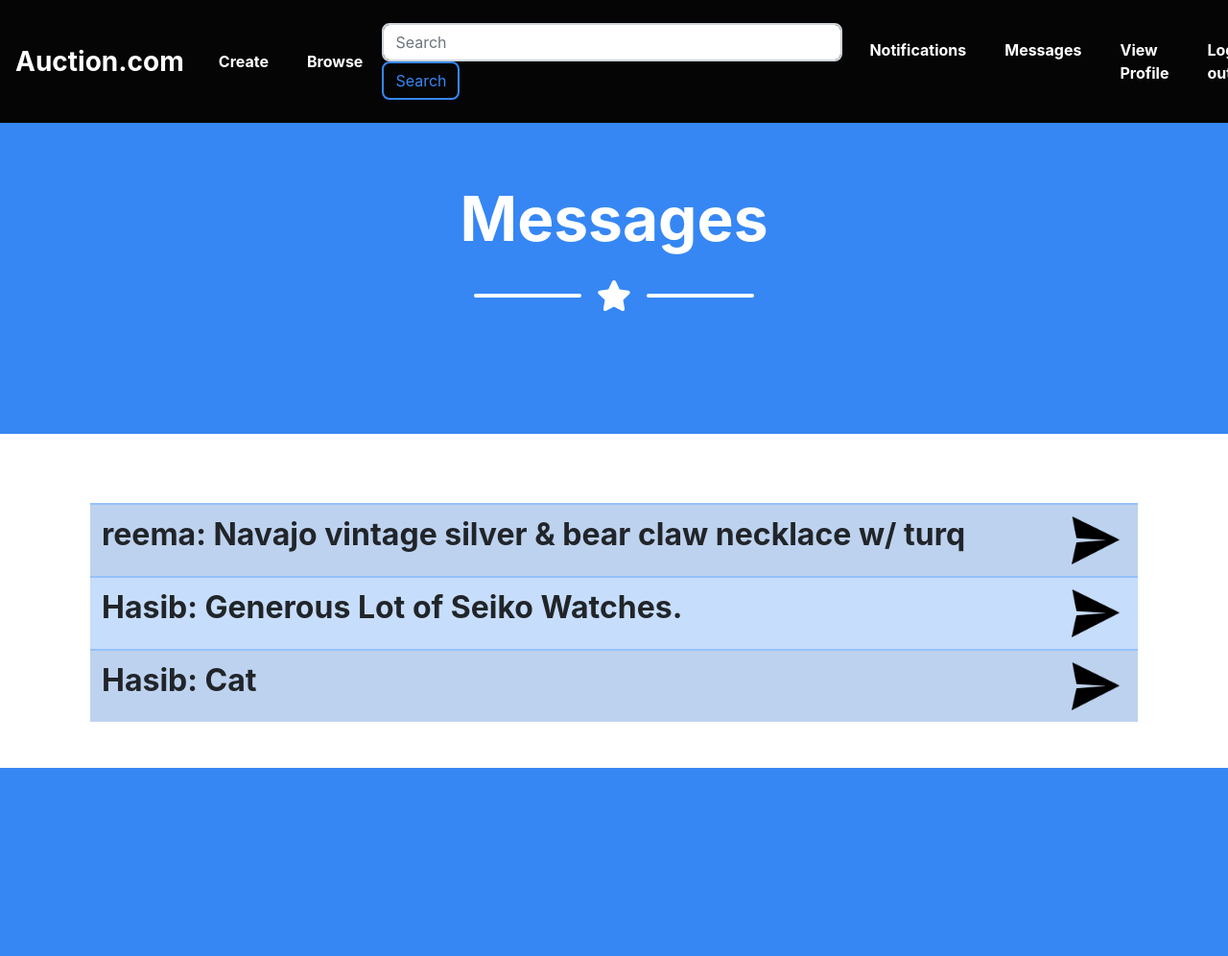
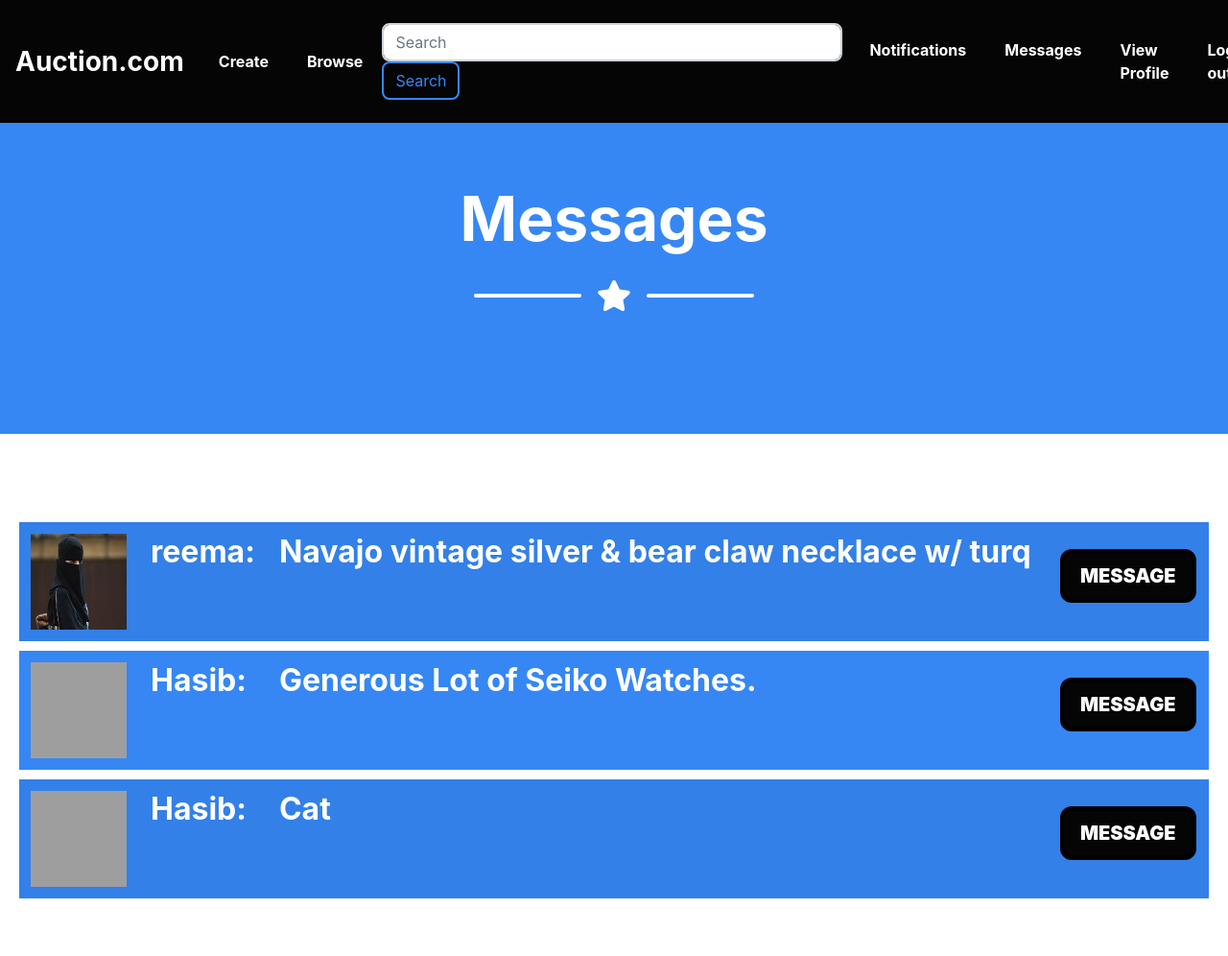
Before and after one commit to adarshsc2000/AuctionWebsite, a PHP site: page /messages.php in a window 1280 px wide. Shown: the whole page at 96% size. Before the commit the page ends 800 px from the top, so only its background shows below. Run offline with PHP 8.4, Linux system fonts and the light colour scheme; the visitor is signed in with stand-in values (Sample User, id 1); data comes from the database, SQL or seed files in the repository; some libraries are stand-ins or nearby versions; some web fonts are replaced; grey boxes are pictures that could not be loaded.

Commit message:
messages.php UPDATED Changes in design. Added dp. Added send button.

```diff
--- a/messages.php
+++ b/messages.php
@@ -5,12 +5,35 @@
 try {
         require('project_connection.php');
         $sql="SELECT * FROM auctions WHERE (OWNER_ID = $sid OR WINNER_ID = $sid) AND STATUS is not null";
-        $sql1="SELECT USERNAME FROM users WHERE USER_ID =?";
+        $sql1="SELECT USERNAME, PROFILE_PIC FROM users WHERE USER_ID =?";
         $msg1 = $db->prepare($sql1);
         $rs=$db->query($sql);
         ?>
         <html>
         <head>
+          <style>
+            .table
+            {
+              border: 20px solid white;
+            }
+            tr
+            {
+              border: 10px solid white;
+            }
+            .send
+            {
+              font-weight: 1000;
+              border: 5px solid black;
+              background-color: #050505;
+              color: white;
+            }
+            .send:hover
+            {
+              background-color: #3687f4;
+              color: #050505;;
+            }
+          </style>
+        </head>
         <body>
           <header class="masthead bg-primary text-white text-center px-md-2">
               <div class="container d-flex align-items-center flex-column">
@@ -24,8 +47,8 @@
                   </div>
               </div>
           </header>
-          <div class='container'>
-        <table class='table table-striped table-primary'>
+          <div>
+         <table class='table table-striped bg-primary text-white'>
           <?php
           while($row = $rs->fetch())
           {
@@ -37,8 +60,18 @@
                 echo "<tr>";
                 $msg1->execute(array($person_id));
                 if($username = $msg1->fetch())
-                  echo "<td><h2>".$username[0].": ".$row["AUCTION_NAME"]."</h2></td>";  // name is the first element so [0]
-                echo "<td><a href='chat.php?id=". $row['AUCTION_ID']."&rid=".$person_id."'> <img src='images/message.png' width='50px' height='50px' > </a></td>";
+                  {
+                    echo "<td><img src='uploadedfiles/".$username[1]."' width='100px' height='100px' ></td>";
+                    echo "<td><h2>".$username[0].": "."</h2></td>";  // name is the first element so [0]
+                  }
+                echo "<td><h2>".$row["AUCTION_NAME"]."</h2></td>";
+                echo "<td><h2>";
+                  echo "<form method='get' action='chat.php'>";
+                    echo "<input hidden name='id' value='".$row['AUCTION_ID']."'/>";
+                    echo "<input hidden name='rid' value='".$person_id."'/>";
+                    echo "<input class='btn btn-outline-secondary my-4 my-lg-3 btn-lg send' type='submit' value='MESSAGE'/>";
+                  echo "</form>";
+                echo "</h2></td>";
                 echo "</tr>";
 
             echo "<br>";
@@ -46,6 +79,7 @@
           ?>
           </table>
         </div>
+          </br>
           </body>
           </html>
         <?php
```
